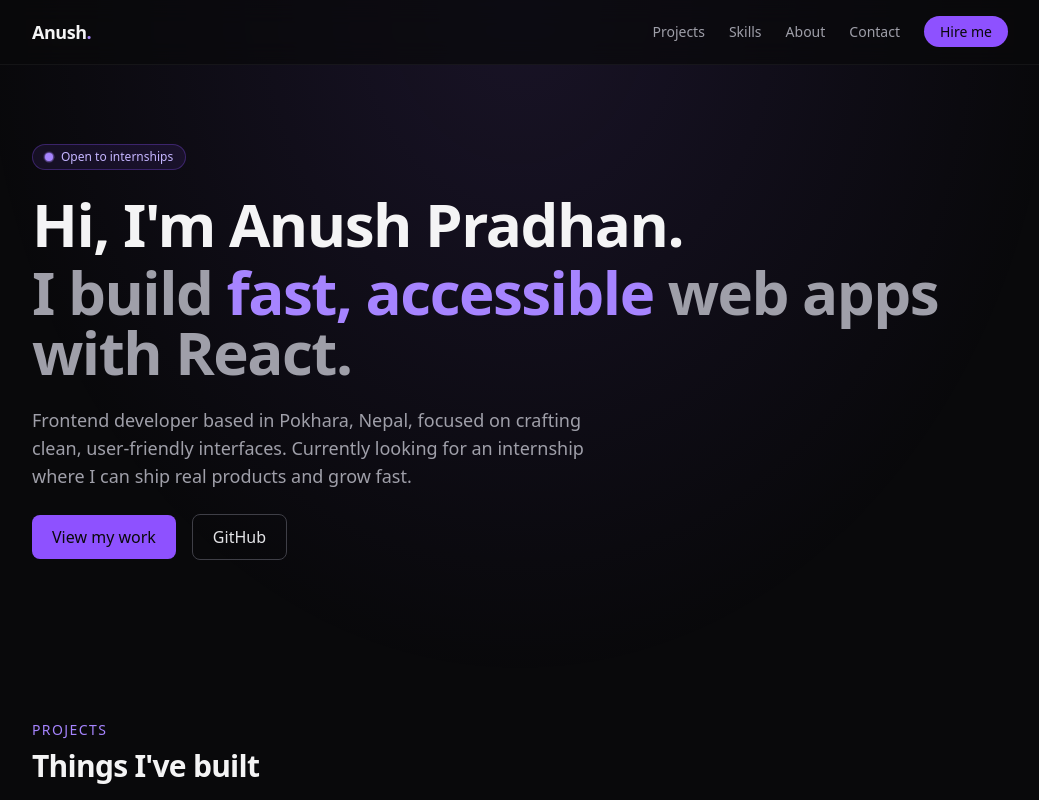
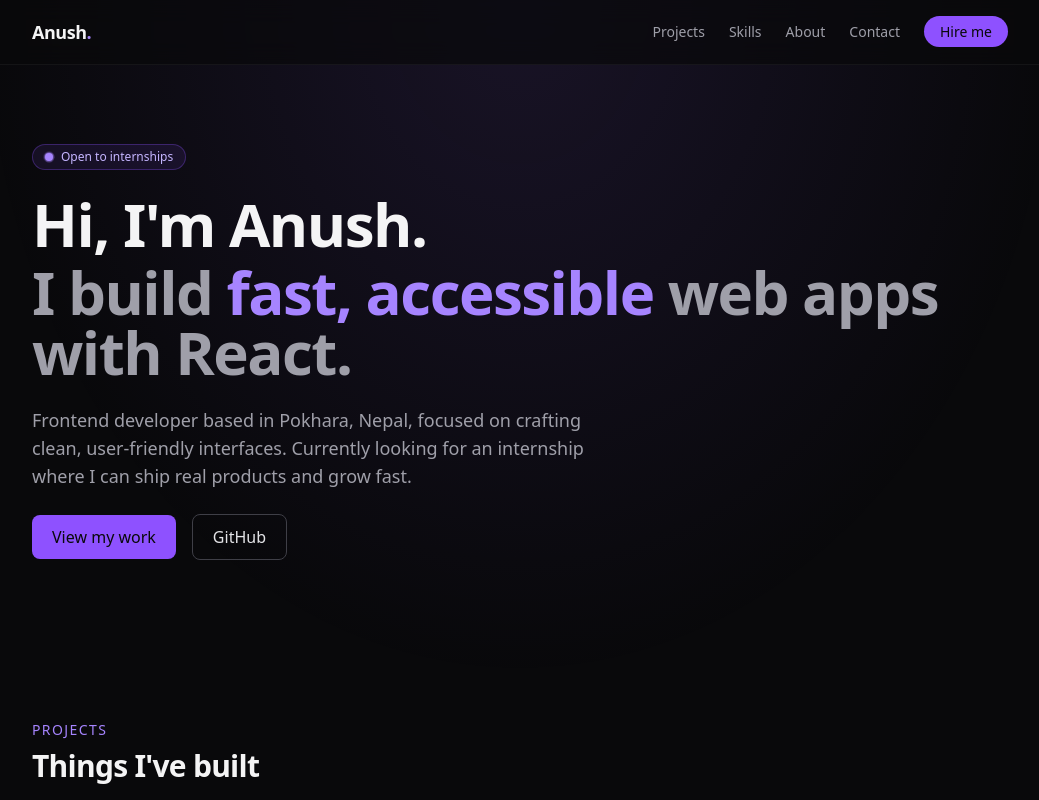
Before and after one commit to newaar93/Portfolio, a React (Vite) app: page / in a window 1280 px wide. Shown: the top 800 px of the page, without its empty margins (120-1159 px from the left). Built offline with nearby package versions, Linux system fonts and the light colour scheme.

Commit message:
show first name only in hero

```diff
--- a/src/components/Hero.jsx
+++ b/src/components/Hero.jsx
@@ -15,7 +15,7 @@ export default function Hero() {
       </span>
 
       <h1 className="animate-fade-up delay-100 text-4xl font-bold tracking-tight sm:text-6xl">
-        Hi, I&apos;m {profile.name}.
+                Hi, I&apos;m {profile.name.split(' ')[0]}.
         <span className="mt-2 block text-zinc-400">
           I build{' '}
           <span className="text-violet-400">fast, accessible</span> web apps
```
